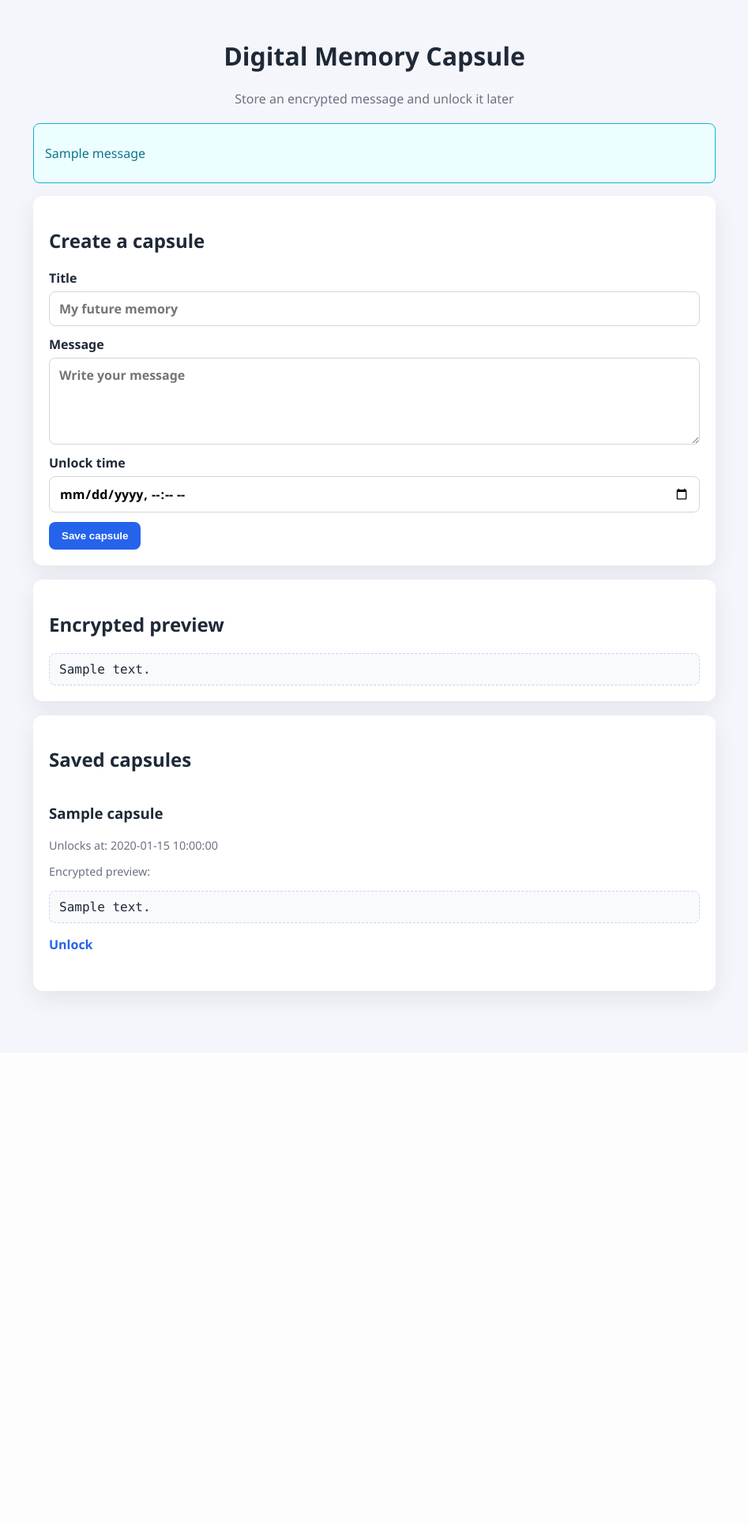
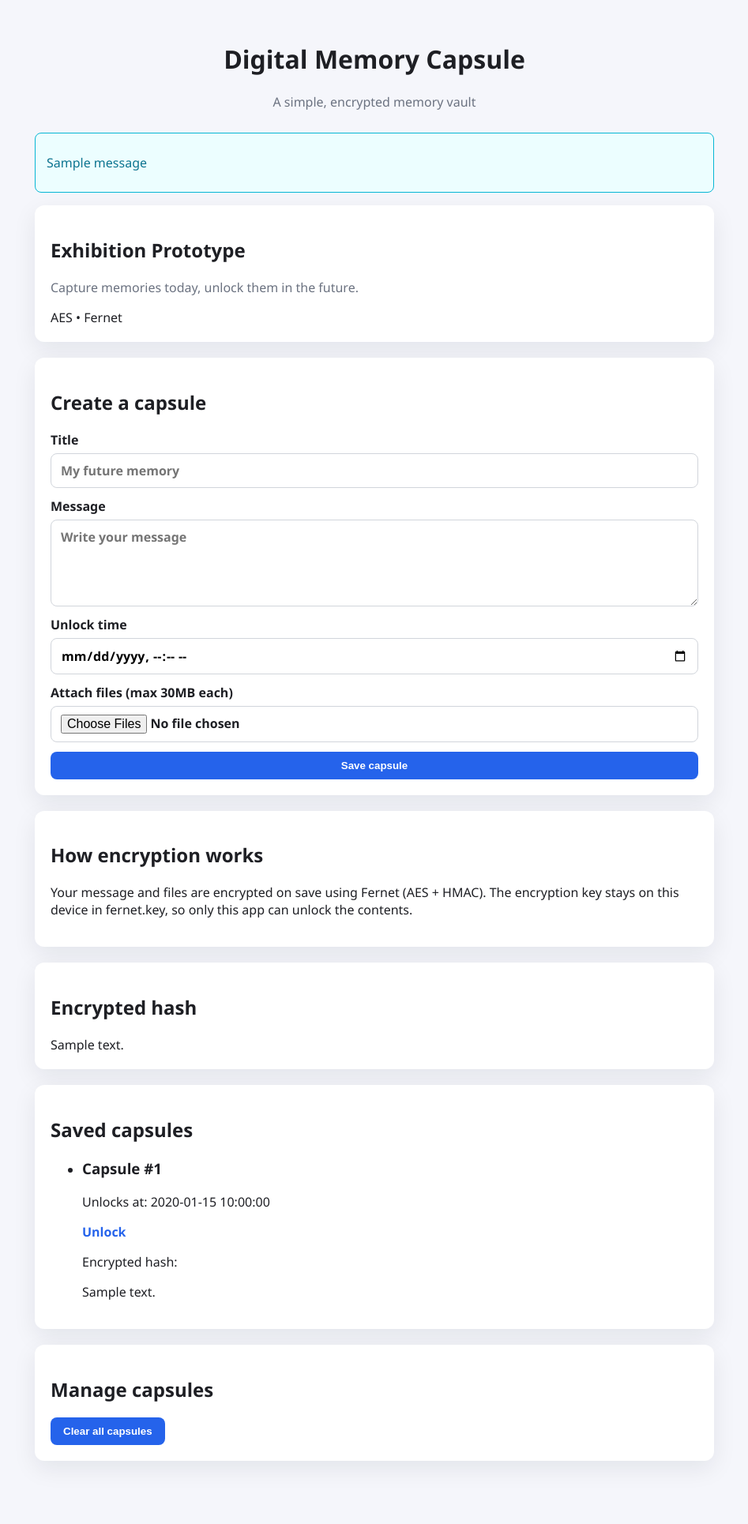
Before and after one commit to Pushkar524/Digital-Memory-Capsule, a Flask app: template templates/index.html in a window 1280 px wide. Shown: the whole page at 79% size, without its empty margins (166-1113 px from the left). Before the commit the page ends 1275 px from the top, so only its background shows below. Run offline with Flask 3, Linux system fonts and the light colour scheme; the template is opened without the code that fills it: most values are stand-ins (such as "Sample title", 1, 10 or a date in 2020); one stand-in notice (Sample message) is shown.

Commit message:
Refresh templates for new schema

```diff
--- a/templates/index.html
+++ b/templates/index.html
@@ -1,89 +1,16 @@
-<!DOCTYPE html>
-<html lang="en">
-  <head>
-    <meta charset="UTF-8" />
-    <meta name="viewport" content="width=device-width, initial-scale=1.0" />
-    <title>Digital Memory Capsule</title>
-    <style>
-      * { box-sizing: border-box; }
-      body {
-        margin: 0;
-        font-family: "Segoe UI", Tahoma, Geneva, Verdana, sans-serif;
-        background: #f5f6fb;
-        color: #1f2937;
-      }
-      .page { max-width: 900px; margin: 0 auto; padding: 28px 18px 60px; }
-      .header { text-align: center; margin-bottom: 20px; }
-      .subtitle { color: #6b7280; margin-top: 6px; }
-      .card {
-        background: #ffffff;
-        border-radius: 12px;
-        padding: 20px;
-        box-shadow: 0 10px 30px rgba(15, 23, 42, 0.08);
-        margin-bottom: 18px;
-      }
-      .form { display: grid; gap: 12px; }
-      label { display: grid; gap: 6px; font-weight: 600; }
-      input, textarea {
-        font: inherit;
-        padding: 10px 12px;
-        border: 1px solid #d1d5db;
-        border-radius: 8px;
-      }
-      button {
-        background: #2563eb;
-        color: #fff;
-        border: none;
-        border-radius: 8px;
-        padding: 10px 16px;
-        font-weight: 600;
-        cursor: pointer;
-        justify-self: start;
-      }
-      .flash {
-        background: #ecfeff;
-        border: 1px solid #06b6d4;
-        color: #0e7490;
-        padding: 10px 14px;
-        border-radius: 8px;
-        margin-bottom: 16px;
-      }
-      .list { list-style: none; padding: 0; margin: 0; display: grid; gap: 14px; }
-      .list li { border-bottom: 1px solid #e5e7eb; padding-bottom: 12px; }
-      .list li:last-child { border-bottom: none; }
-      .muted { color: #6b7280; font-size: 0.9rem; }
-      .link { color: #2563eb; text-decoration: none; font-weight: 600; }
-      .link:hover { text-decoration: underline; }
-      .preview {
-        background: #f8fafc;
-        border: 1px dashed #cbd5f5;
-        padding: 10px 12px;
-        border-radius: 8px;
-        font-family: "Consolas", "Courier New", monospace;
-        word-break: break-all;
-      }
-    </style>
-  </head>
-  <body>
-    <div class="page">
-      <header class="header">
-        <h1>Digital Memory Capsule</h1>
-        <p class="subtitle">Store an encrypted message and unlock it later</p>
-      </header>
-
-      {% with messages = get_flashed_messages() %}
-        {% if messages %}
-          <div class="flash">
-            {% for message in messages %}
-              <p>{{ message }}</p>
-            {% endfor %}
+{% extends "layout.html" %}
+{% block content %}
+  <section class="card hero">
+    <div>
+      <h2>Exhibition Prototype</h2>
+      <p class="subtitle">Capture memories today, unlock them in the future.</p>
     </div>
-        {% endif %}
-      {% endwith %}
+    <div class="hero-badge">AES • Fernet</div>
+  </section>
 
   <section class="card">
     <h2>Create a capsule</h2>
-        <form class="form" method="post" action="{{ url_for('index') }}">
+    <form class="form" method="post" action="{{ url_for('index') }}" enctype="multipart/form-data">
       <label>
         Title
         <input type="text" name="title" placeholder="My future memory" required />
@@ -96,13 +23,31 @@
         Unlock time
         <input type="datetime-local" name="unlock_time" required />
       </label>
+      <label>
+        Attach files (max 30MB each)
+        <input
+          type="file"
+          name="files"
+          multiple
+          accept=".pdf,.docx,.xls,.xlsx,.png,.jpg,.jpeg,.gif,.webp,.mp4"
+        />
+      </label>
       <button type="submit">Save capsule</button>
     </form>
   </section>
 
+  <section class="card">
+    <h2>How encryption works</h2>
+    <p class="muted">
+      Your message and files are encrypted on save using Fernet (AES + HMAC). The
+      encryption key stays on this device in <span class="mono">fernet.key</span>,
+      so only this app can unlock the contents.
+    </p>
+  </section>
+
   {% if encrypted_preview %}
     <section class="card">
-          <h2>Encrypted preview</h2>
+      <h2>Encrypted hash</h2>
       <div class="preview">{{ encrypted_preview }}</div>
     </section>
   {% endif %}
@@ -113,11 +58,15 @@
       <ul class="list">
         {% for capsule in capsules %}
           <li>
-                <h3>{{ capsule.title }}</h3>
+            <div class="row">
+              <div>
+                <h3>Capsule #{{ capsule.id }}</h3>
                 <p class="muted">Unlocks at: {{ capsule.unlock_time }}</p>
-                <p class="muted">Encrypted preview:</p>
+              </div>
+              <a class="link" href="{{ url_for('unlock', capsule_id=capsule.id) }}">Unlock</a>
+            </div>
+            <p class="muted">Encrypted hash:</p>
             <div class="preview">{{ capsule.encrypted_preview }}</div>
-                <p><a class="link" href="{{ url_for('unlock', capsule_id=capsule.id) }}">Unlock</a></p>
           </li>
         {% endfor %}
       </ul>
@@ -125,6 +74,11 @@
       <p class="muted">No capsules yet. Create your first one above.</p>
     {% endif %}
   </section>
-    </div>
-  </body>
-</html>
+
+  <section class="card">
+    <h2>Manage capsules</h2>
+    <form method="post" action="{{ url_for('clear_capsules') }}" onsubmit="return confirm('Clear all capsules and files?');">
+      <button type="submit" class="danger">Clear all capsules</button>
+    </form>
+  </section>
+{% endblock %}
```
Also changed, not shown: templates/capsules.html (added, +72 -0 lines), templates/unlock.html (+25 -4 lines). Lines whose indentation alone changed are shown as unchanged.
